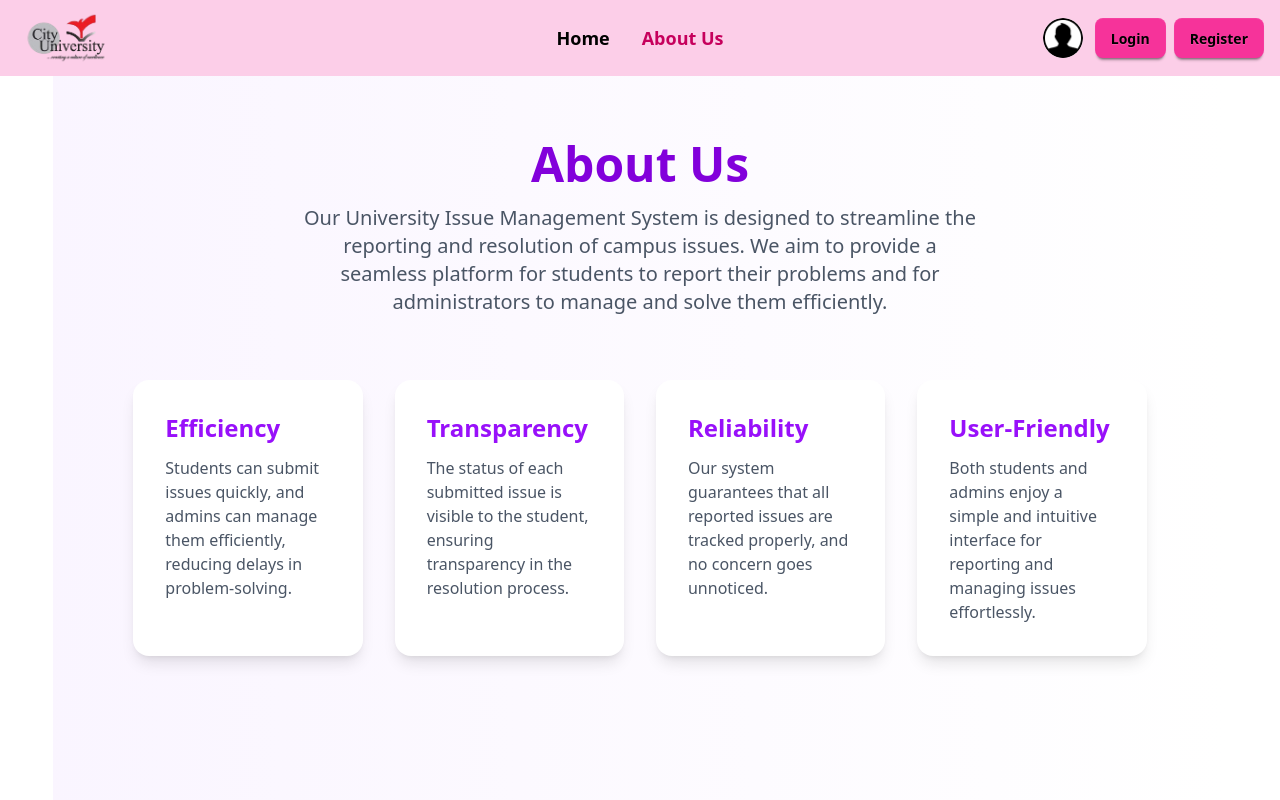
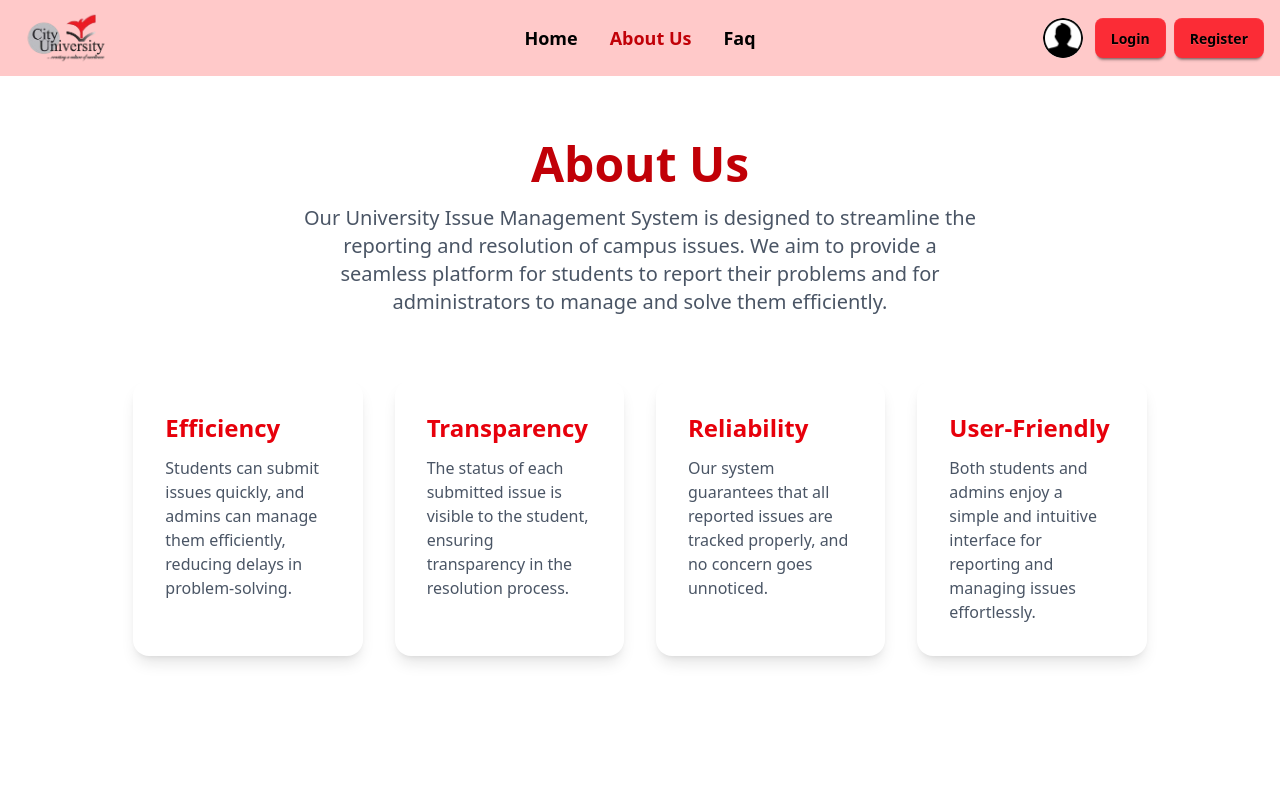
Before and after one commit to pgrmrmortuja/university-issue-management-system, a React (Vite) app: page /about in a window 1280 px wide. Shown: the top 800 px of the page. Built offline with nearby package versions, Linux system fonts and the light colour scheme; no server answers.

Commit message:
changed color

```diff
--- a/src/Dashboard/Dashboard/User/SubmitIssue.jsx
+++ b/src/Dashboard/Dashboard/User/SubmitIssue.jsx
@@ -101,11 +101,11 @@ const SubmitIssue = () => {
   };
 
   return (
-    <div className="flex items-center justify-center min-h-screen p-6 bg-gray-50">
+    <div className="flex items-center justify-center min-h-screen p-6">
     <title>Submit Issue | University</title>
   <form
     onSubmit={onSubmit}
-    className="w-full max-w-4xl p-8 space-y-6 bg-pink-100 rounded-2xl shadow-lg"
+    className="w-full max-w-4xl p-8 space-y-6 bg-red-100 rounded-2xl shadow-lg"
   >
     <h2 className="mb-10 text-3xl font-bold text-center text-black">
       Submit Issue Form
@@ -276,7 +276,7 @@ const SubmitIssue = () => {
     {/* Submit Button */}
     <button
       type="submit"
-      className="w-full py-3 font-bold text-black bg-pink-500 border-none rounded-lg btn hover:bg-pink-600 hover:text-white"
+      className="w-full py-3 font-bold text-black bg-red-500 border-none rounded-lg btn hover:bg-red-600 hover:text-white"
     >
       Submit Issue
     </button>
--- a/src/Pages/AboutUs.jsx
+++ b/src/Pages/AboutUs.jsx
@@ -3,10 +3,10 @@ import React from "react";
 
 const AboutUs = () => {
     return (
-        <div className="bg-gradient-to-r from-purple-50 to-white min-h-screen px-5 md:px-20 py-16">
+        <div className="min-h-screen px-5 md:px-20 py-16">
             {/* Heading Section */}
             <div className="text-center mb-16">
-                <h1 className="text-4xl md:text-5xl font-bold text-purple-700 mb-4">
+                <h1 className="text-4xl md:text-5xl font-bold text-red-700 mb-4">
                     About Us
                 </h1>
                 <p className="text-gray-600 text-lg md:text-xl max-w-2xl mx-auto">
@@ -21,7 +21,7 @@ const AboutUs = () => {
             <div className="grid grid-cols-1 md:grid-cols-2 lg:grid-cols-4 gap-8">
                 {/* Feature 1 */}
                 <div className="bg-white rounded-2xl shadow-lg p-8 hover:shadow-xl transition duration-300">
-                    <h2 className="text-2xl font-semibold text-purple-600 mb-3">Efficiency</h2>
+                    <h2 className="text-2xl font-semibold text-red-600 mb-3">Efficiency</h2>
                     <p className="text-gray-600">
                         Students can submit issues quickly, and admins can manage them efficiently,
                         reducing delays in problem-solving.
@@ -30,7 +30,7 @@ const AboutUs = () => {
 
                 {/* Feature 2 */}
                 <div className="bg-white rounded-2xl shadow-lg p-8 hover:shadow-xl transition duration-300">
-                    <h2 className="text-2xl font-semibold text-purple-600 mb-3">Transparency</h2>
+                    <h2 className="text-2xl font-semibold text-red-600 mb-3">Transparency</h2>
                     <p className="text-gray-600">
                         The status of each submitted issue is visible to the student, ensuring transparency
                         in the resolution process.
@@ -39,7 +39,7 @@ const AboutUs = () => {
 
                 {/* Feature 3 */}
                 <div className="bg-white rounded-2xl shadow-lg p-8 hover:shadow-xl transition duration-300">
-                    <h2 className="text-2xl font-semibold text-purple-600 mb-3">Reliability</h2>
+                    <h2 className="text-2xl font-semibold text-red-600 mb-3">Reliability</h2>
                     <p className="text-gray-600">
                         Our system guarantees that all reported issues are tracked properly, and no concern
                         goes unnoticed.
@@ -48,7 +48,7 @@ const AboutUs = () => {
 
                 {/* Feature 4 */}
                 <div className="bg-white rounded-2xl shadow-lg p-8 hover:shadow-xl transition duration-300">
-                    <h2 className="text-2xl font-semibold text-purple-600 mb-3">User-Friendly</h2>
+                    <h2 className="text-2xl font-semibold text-red-600 mb-3">User-Friendly</h2>
                     <p className="text-gray-600">
                         Both students and admins enjoy a simple and intuitive interface for reporting
                         and managing issues effortlessly.
@@ -58,7 +58,7 @@ const AboutUs = () => {
 
             {/* Mission Section */}
             {/* <div className="mt-20 text-center">
-                <h2 className="text-3xl md:text-4xl font-bold text-purple-700 mb-6">Our Mission</h2>
+                <h2 className="text-3xl md:text-4xl font-bold text-red-700 mb-6">Our Mission</h2>
                 <p className="text-gray-700 text-lg md:text-xl max-w-3xl mx-auto">
                     To empower the university community by providing a platform where students
                     can voice their concerns and the administration can resolve them efficiently,
@@ -68,7 +68,7 @@ const AboutUs = () => {
 
             {/* Team / Contact Section */}
             {/* <div className="mt-20 text-center">
-                <h2 className="text-3xl md:text-4xl font-bold text-purple-700 mb-6">Our Team</h2>
+                <h2 className="text-3xl md:text-4xl font-bold text-red-700 mb-6">Our Team</h2>
                 <p className="text-gray-700 text-lg md:text-xl max-w-3xl mx-auto">
                     Our team consists of dedicated developers and university staff working together
                     to ensure that every student issue is addressed promptly and professionally.
--- a/src/Pages/AllIssues.jsx
+++ b/src/Pages/AllIssues.jsx
@@ -97,7 +97,7 @@ const AllIssues = () => {
             )}
 
             {/* Issues Grid */}
-            <div className='shadow-2xl shadow-pink-400 grid grid-cols-1 sm:grid-cols-2 lg:grid-cols-3 gap-6'>
+            <div className='shadow-2xl shadow-red-400 grid grid-cols-1 sm:grid-cols-2 lg:grid-cols-3 gap-6'>
                 {filteredIssues.map(item => (
                     <div key={item._id} className="card border border-gray-200 bg-white rounded-lg shadow-md overflow-hidden transition-transform transform hover:scale-105 hover:shadow-lg">
 
@@ -128,7 +128,7 @@ const AllIssues = () => {
 
                             <div className="card-actions mt-4">
                                 <Link to={`/details-issue/${item._id}`} className="w-full">
-                                    <button className="btn bg-pink-500 text-white hover:bg-pink-600 transition w-full py-2 rounded-lg">Details</button>
+                                    <button className="btn bg-red-500 text-white hover:bg-red-600 transition w-full py-2 rounded-lg">Details</button>
                                 </Link>
                             </div>
                         </div>
--- a/src/Routes/Routes.jsx
+++ b/src/Routes/Routes.jsx
@@ -20,6 +20,7 @@ import AllIssues from "../Pages/AllIssues";
 import DetailsForAdmin from "../Dashboard/Dashboard/Admin/DetailsForAdmin";
 import AboutUs from "../Pages/AboutUs";
 import ManageUsers from "../Dashboard/Dashboard/Admin/ManageUsers";
+import Faq from "../Pages/Faq";
 
 
 
@@ -39,6 +40,10 @@ export const router = createBrowserRouter([
             {
                 path: '/about',
                 Component: AboutUs,
+            },
+            {
+                path: '/faq',
+                Component: Faq,
             },
             {
                 path: '/details-issue/:id',
--- a/src/Shared/BackButton.jsx
+++ b/src/Shared/BackButton.jsx
@@ -12,7 +12,7 @@ const BackButton = () => {
     return (
         <button
             onClick={handleBack}
-            className="flex items-center gap-2 px-4 py-2 bg-pink-500 text-white rounded-lg hover:bg-pink-600 transition"
+            className="flex items-center gap-2 px-4 py-2 bg-red-500 text-white rounded-lg hover:bg-red-600 transition"
         >
             <FaArrowLeft />
             Back
--- a/src/Shared/Navbar.jsx
+++ b/src/Shared/Navbar.jsx
@@ -36,8 +36,8 @@ const Navbar = () => {
 
     const linkClass = ({ isActive }) =>
         isActive
-            ? " p-2 text-pink-700 rounded-lg hover:bg-transparent font-bold text-lg"
-            : " p-2 rounded-lg hover:bg-transparent hover:text-pink-500 hover:bg-pink-300 font-bold text-lg text-black";
+            ? " p-2 text-red-700 rounded-lg hover:bg-transparent font-bold text-lg"
+            : " p-2 rounded-lg hover:bg-transparent hover:text-red-500 hover:bg-red-300 font-bold text-lg text-black";
 
     const links = (
         <>
@@ -63,10 +63,9 @@ const Navbar = () => {
             <NavLink to="/about" className={linkClass} >
                 About Us
             </NavLink>
-
-            {/* <NavLink to="/all-issues" className={linkClass} >
-                All Issues
-            </NavLink> */}
+            <NavLink to="/faq" className={linkClass} >
+                Faq
+            </NavLink>
 
 
             {user && (
@@ -85,7 +84,7 @@ const Navbar = () => {
     };
 
     return (
-        <nav className="bg-pink-200">
+        <nav className="bg-red-200">
             <div className="container px-4 mx-auto navbar">
                 {/* Start Section */}
                 <div className="navbar-start">
@@ -112,7 +111,7 @@ const Navbar = () => {
                         </label>
                         <div
                             tabIndex={0}
-                            className="menu menu-sm dropdown-content mt-3 z-[1] shadow rounded-box w-52 bg-pink-100"
+                            className="menu menu-sm dropdown-content mt-3 z-[1] shadow rounded-box w-52 bg-red-100"
                         >
 
                             {/*==========================================================  */}
@@ -125,7 +124,7 @@ const Navbar = () => {
                                 {user && user?.email ? (
                                     <button
                                         onClick={signOut}
-                                        className="w-full text-black bg-pink-500 border-none rounded-lg btn btn-neutral hover:bg-pink-700" data-tooltip-id="my-tooltip"
+                                        className="w-full text-black bg-red-500 border-none rounded-lg btn btn-neutral hover:bg-red-700" data-tooltip-id="my-tooltip"
                                         data-tooltip-content={"You Can Logout"}
                                         data-tooltip-place="top"
                                     >
@@ -135,7 +134,7 @@ const Navbar = () => {
                                     <div>
                                         <Link
                                             to="/login"
-                                            className="mr-2 text-black bg-pink-500 border-none rounded-lg btn btn-neutral hover:bg-pink-700"
+                                            className="mr-2 text-black bg-red-500 border-none rounded-lg btn btn-neutral hover:bg-red-700"
                                             data-tooltip-id="my-tooltip"
                                             data-tooltip-content={"Please Login"}
                                             data-tooltip-place="top"
@@ -144,7 +143,7 @@ const Navbar = () => {
                                         </Link>
                                         <Link
                                             to="/signup"
-                                            className="text-black bg-pink-500 border-none rounded-lg btn btn-neutral hover:bg-pink-700"
+                                            className="text-black bg-red-500 border-none rounded-lg btn btn-neutral hover:bg-red-700"
                                             data-tooltip-id="my-tooltip"
                                             data-tooltip-content={"Register If Not Account"}
                                             data-tooltip-place="top"
@@ -157,13 +156,13 @@ const Navbar = () => {
                         </div>
                     </div>
                     <Link to="/" className="flex items-center justify-center gap-2">
-                        {/* <GiModernCity className="text-xl text-pink-600 md:text-2xl"></GiModernCity> */}
+                        {/* <GiModernCity className="text-xl text-red-600 md:text-2xl"></GiModernCity> */}
                         <img
                             className="w-[100px] object-cover"
                             src={city}
                             alt="city university logo"
                         />
-                        {/* <span className="text-xl font-semibold text-pink-600 md:text-2xl">University</span> */}
+                        {/* <span className="text-xl font-semibold text-red-600 md:text-2xl">University</span> */}
                     </Link>
                 </div>
 
@@ -183,7 +182,7 @@ const Navbar = () => {
                         <div tabIndex={0} role="" className="m-1">
                             {user && user?.email ? (
                                 <img
-                                    className="w-10 h-10 border-2 border-pink-500 rounded-full"
+                                    className="w-10 h-10 border-2 border-red-500 rounded-full"
                                     src={user?.photoURL}
                                     alt=""
 
@@ -211,7 +210,7 @@ const Navbar = () => {
                             {user && user?.email ? (
                                 <button
                                     onClick={signOut}
-                                    className="text-black bg-pink-500 border-none rounded-lg btn btn-neutral hover:bg-pink-700" data-tooltip-id="my-tooltip"
+                                    className="text-black bg-red-500 border-none rounded-lg btn btn-neutral hover:bg-red-700" data-tooltip-id="my-tooltip"
                                     data-tooltip-content={"You Can Logout"}
                                     data-tooltip-place="top"
                                 >
@@ -221,7 +220,7 @@ const Navbar = () => {
                                 <div>
                                     <Link
                                         to="/login"
-                                        className="mr-2 text-black bg-pink-500 border-none rounded-lg btn btn-neutral hover:bg-pink-700"
+                                        className="mr-2 text-black bg-red-500 border-none rounded-lg btn btn-neutral hover:bg-red-700"
                                         data-tooltip-id="my-tooltip"
                                         data-tooltip-content={"Please Login"}
                                         data-tooltip-place="top"
@@ -230,7 +229,7 @@ const Navbar = () => {
                                     </Link>
                                     <Link
                                         to="/signup"
-                                        className="text-black bg-pink-500 border-none rounded-lg btn btn-neutral hover:bg-pink-700"
+                                        className="text-black bg-red-500 border-none rounded-lg btn btn-neutral hover:bg-red-700"
                                         data-tooltip-id="my-tooltip"
                                         data-tooltip-content={"Register If Not Account"}
                                         data-tooltip-place="top"
```
Also changed, not shown: src/Dashboard/Dashboard/User/UpdateIssue.jsx (+4 -4 lines), src/Pages/Login.jsx (+6 -6 lines), src/Pages/SavedIssues.jsx (+6 -6 lines), src/Pages/SignUp.jsx (+6 -6 lines), src/Shared/Footer.jsx (+4 -4 lines), src/Pages/Faq.jsx (added), 1 other file (tests, documents, lock files or other folders).
